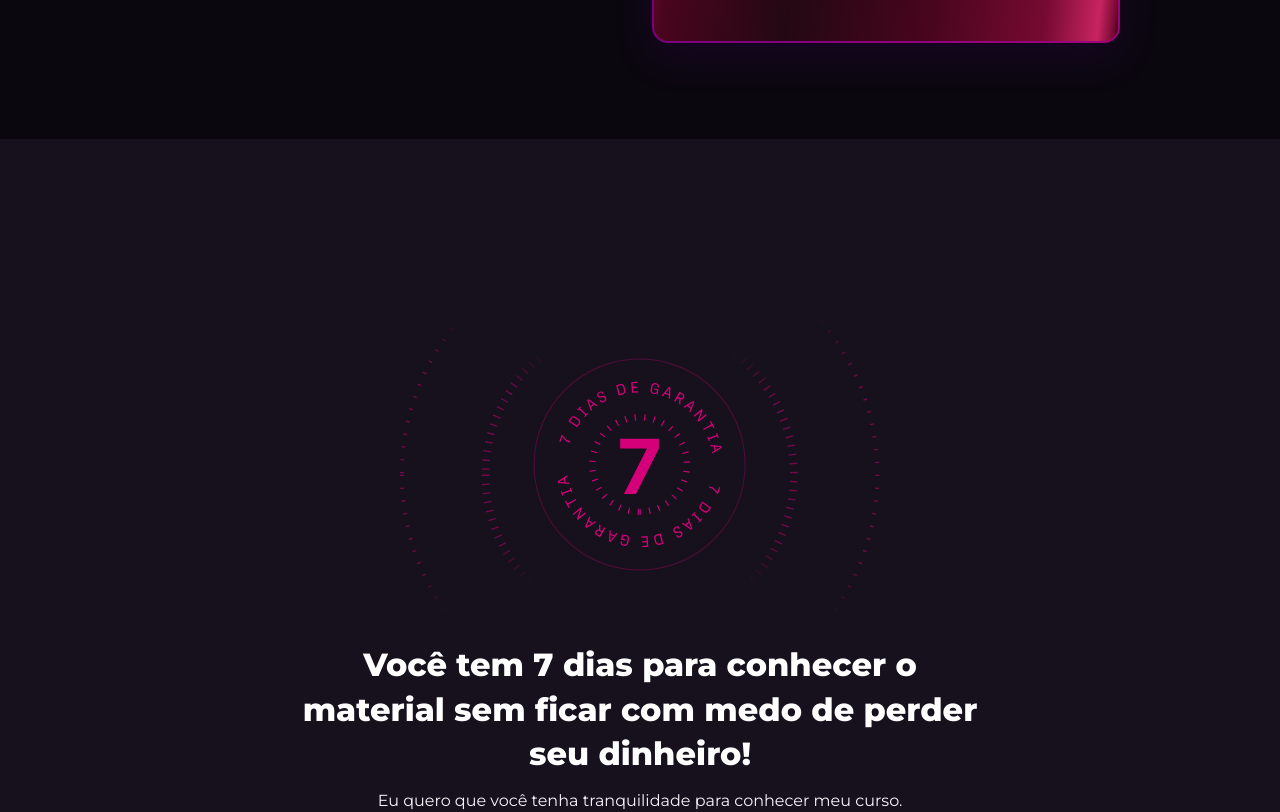
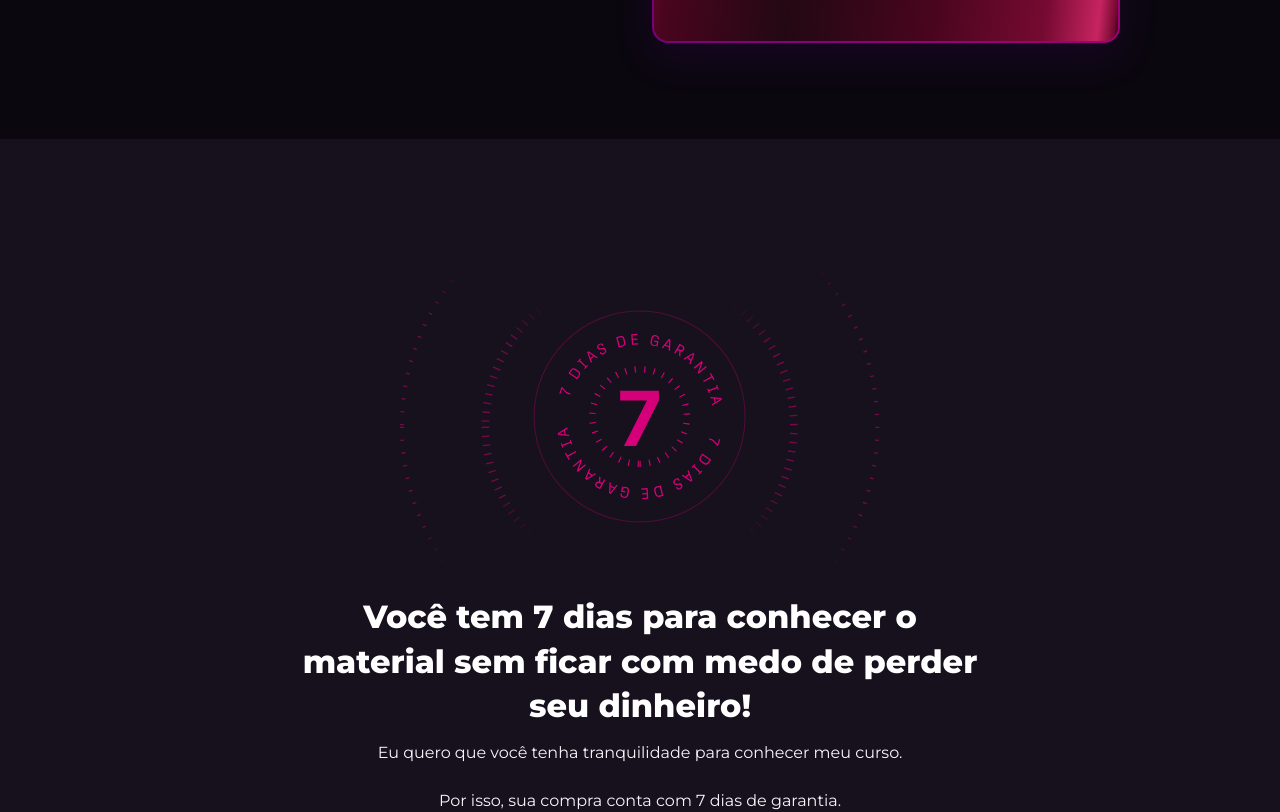
Before and after one commit to lupitavun10-netizen/projeto-01, a React (Vite) app: page / in a window 1280 px wide. Shown: the part 5148-5960 px from the top of the page. Built offline with nearby package versions, Linux system fonts and the light colour scheme.

Commit message:
Reduz em 50% espaco superior da secao de garantia

```diff
--- a/src/styles/index.css
+++ b/src/styles/index.css
@@ -133,3 +133,8 @@ button:focus-visible,a:focus-visible { outline:3px solid var(--cta-color); outli
 .offer-card.featured .feature-list li { font-size:14px; }
 
 .offer-card.featured .feature-list svg,.offer-card.featured .bonus-value { color:var(--complete-offer-highlight); }
+
+/* Half the top spacing above the guarantee seal at every breakpoint. */
+.guarantee-section { padding-top:48px; }
+@media (max-width:1023px) { .guarantee-section { padding-top:40px; } }
+@media (max-width:767px) { .guarantee-section { padding-top:32px; } }
```
